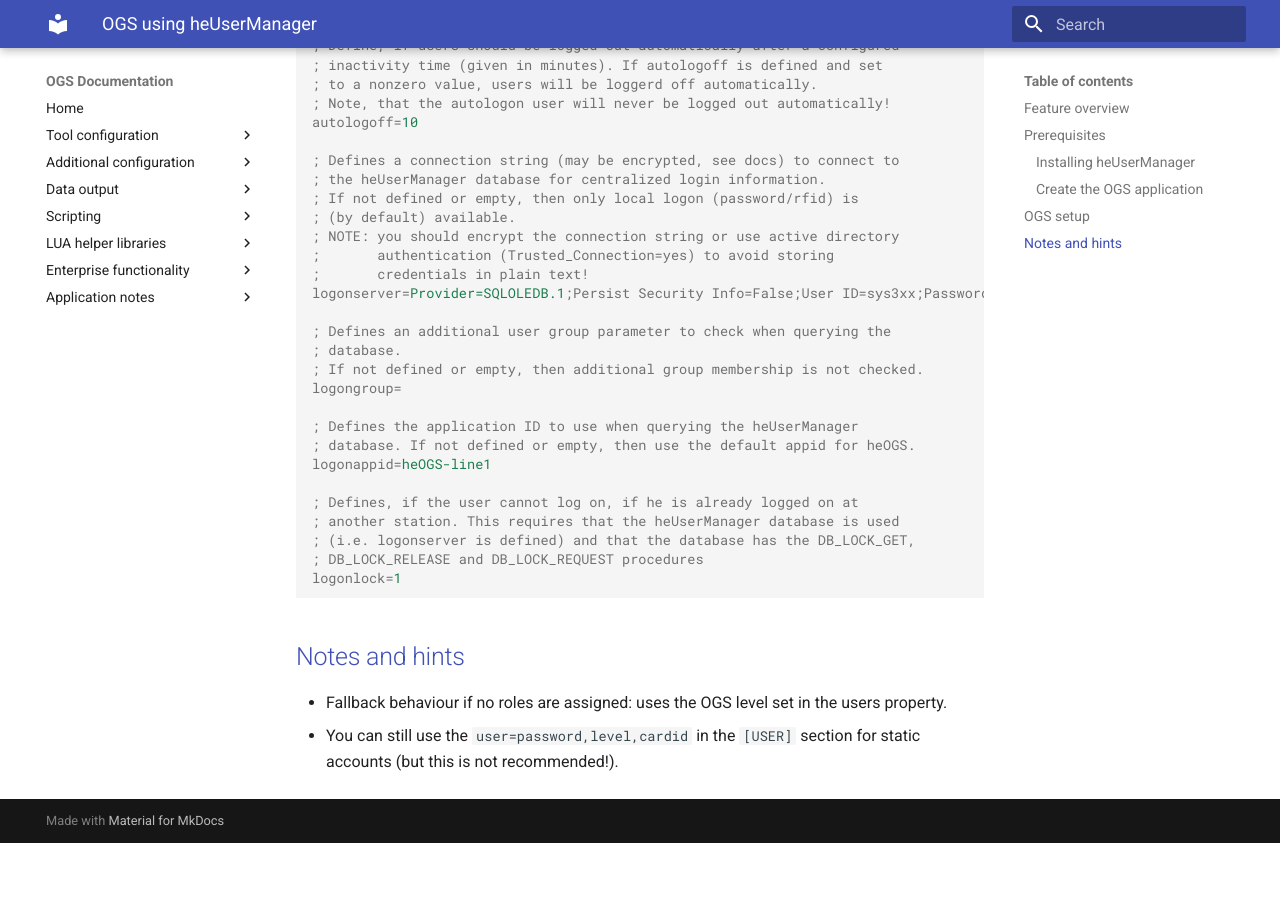
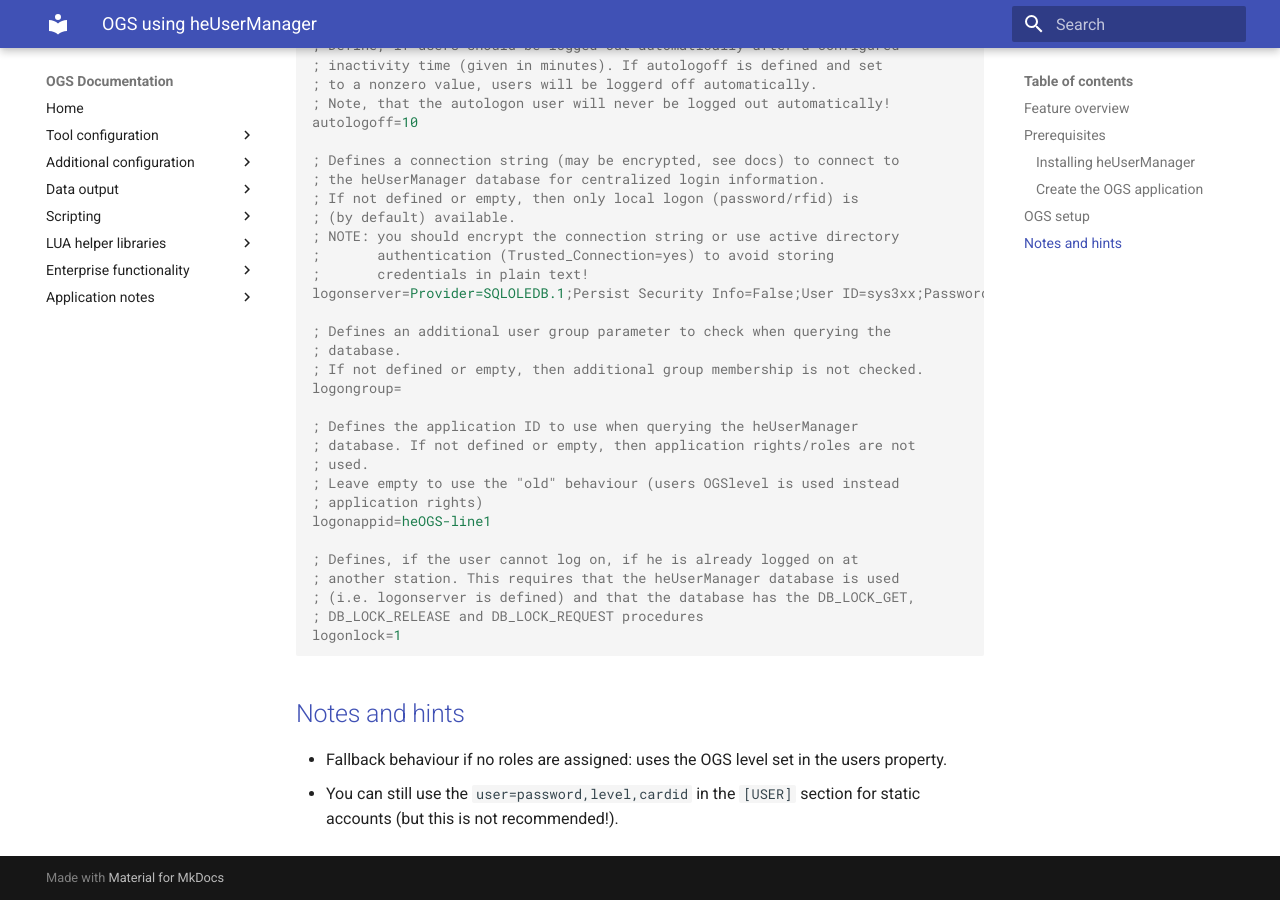
Before and after one commit to haller-erne/ogs, an MkDocs documentation site: the page built from docs/appnotes/userdb-heusermanager.md, in a window 1280 px wide and 900 px high, scrolled down 3173 px. Built offline with MkDocs 1.6.1 and Material for MkDocs 9.7.7, drawn with Linux system fonts in a browser that asks for light colours; before the commit the page ends 4016 px from its top, so only the background shows below that.

Commit message:
clarify logonappid

```diff
--- a/docs/appnotes/userdb-heusermanager.md
+++ b/docs/appnotes/userdb-heusermanager.md
@@ -98,7 +98,10 @@
 logongroup=
 
 ; Defines the application ID to use when querying the heUserManager
-; database. If not defined or empty, then use the default appid for heOGS.
+; database. If not defined or empty, then application rights/roles are not
+; used.
+; Leave empty to use the "old" behaviour (users OGSlevel is used instead
+; application rights)
 logonappid=heOGS-line1
 
 ; Defines, if the user cannot log on, if he is already logged on at
```
